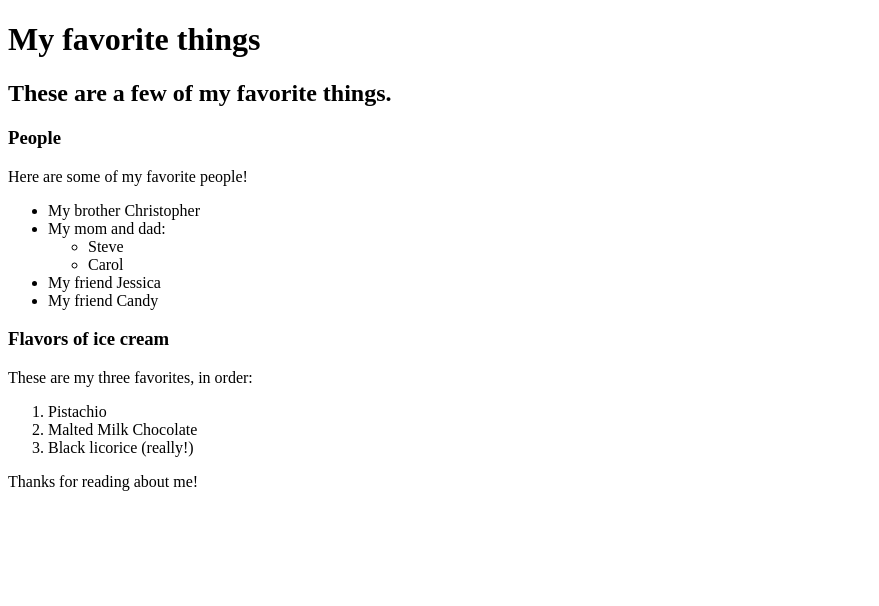
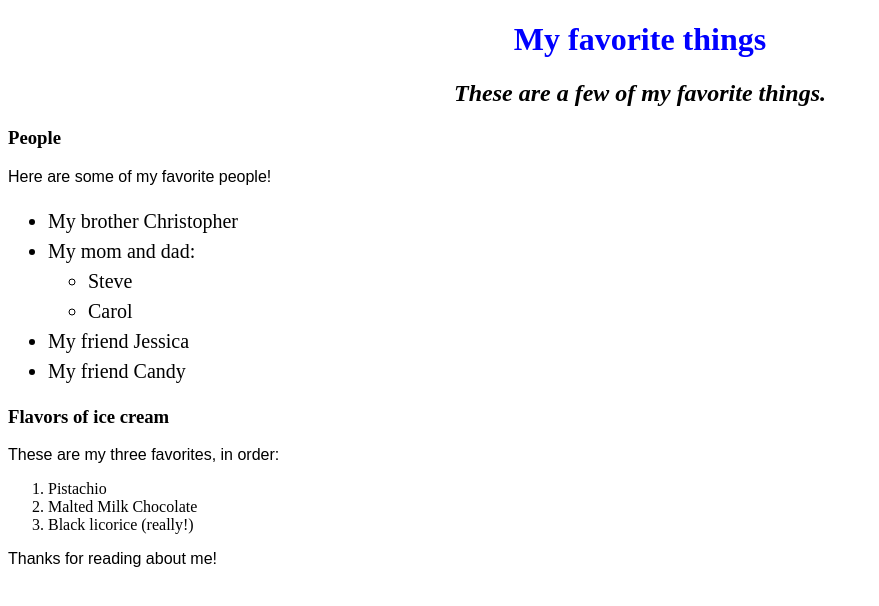
Before and after one commit to silvermistshadow/my-first-webpage, a plain HTML site: page index.html in a window 1280 px wide. Shown: the whole page, without its empty margins (0-879 px from the left). Drawn offline with Linux system fonts and the light colour scheme.

Commit message:
Change name of favorite-things.html file to index.html

```diff
--- /dev/null
+++ b/css/styles.css
@@ -0,0 +1,18 @@
+h1 {
+  color: #0000ff;
+  text-align:center;
+}
+
+h2 {
+  font-style: italic;
+  text-align: center;
+}
+
+p {
+  font-family: sans-serif;
+}
+
+ul {
+  font-size: 20px;
+  line-height: 30px;
+  }
--- a/favorite-things.html
+++ b/index.html
@@ -3,6 +3,7 @@
 <!-- This is just a class project, nothing here is real. -->
   <head>
     <meta charset="utf-8">
+    <link href="css/styles.css" rel="stylesheet" type="text/css">
     <title>Michael's favorite things</title>
   </head>
   <body>
```
